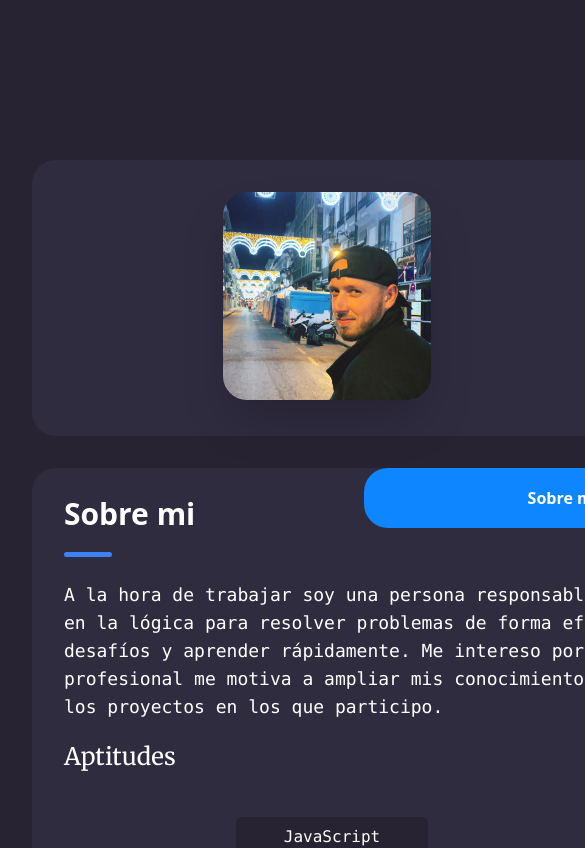
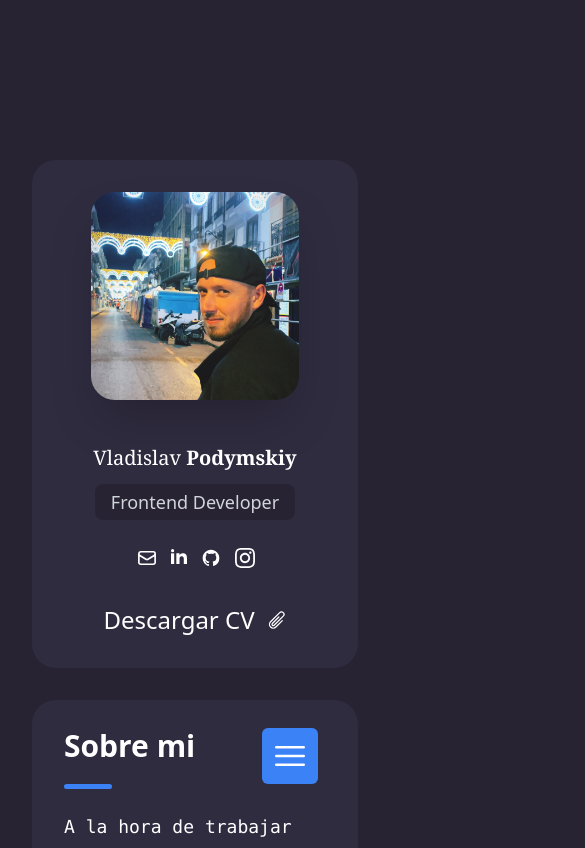
Before and after one commit to Whatislove12/cv, a React (Create React App) app: page / in a window 390 px wide. Shown: the top 848 px of the page, 585 px wide, since content can reach past the window. Built offline with nearby package versions, Linux system fonts and the light colour scheme.

Commit message:
Responsive with gamburger

```diff
--- a/src/components/AboutMe.js
+++ b/src/components/AboutMe.js
@@ -14,7 +14,7 @@ export const AboutMe = () => {
       </div>
       <div className=" font-mono">
         <h3 className="text-2xl font-Merriweather my-5">Aptitudes</h3>
-        <div className="flex">
+        <div className="flex flex-col md:flex-row">
           <ul className={styles.column}>
             <li>JavaScript</li>
             <li>React.js</li>
--- /dev/null
+++ b/src/components/MenuGamburger.js
@@ -0,0 +1,25 @@
+export const MenuGamburger = () => {
+
+
+
+    return (
+        <div>
+          <button onClick={handleMenuToggle}>
+            <svg
+              xmlns="http://www.w3.org/2000/svg"
+              fill="none"
+              viewBox="0 0 24 24"
+              strokeWidth="1.5"
+              stroke="currentColor"
+              className="w-6 h-6"
+            >
+              <path
+                strokeLinecap="round"
+                strokeLinejoin="round"
+                d="M3.75 6.75h16.5M3.75 12h16.5m-16.5 5.25h16.5"
+              />
+            </svg>
+          </button>
+        </div>
+    )
+}
--- a/src/components/ShortInformation.js
+++ b/src/components/ShortInformation.js
@@ -6,7 +6,7 @@ import { IconMail } from "./icons/IconMail";
 
 export const ShortInformation = () => {
   return (
-    <div className=" lg:w-[29%] flex flex-row gap-6 justify-around lg:flex-col w-full h-full bg-main-containers rounded-3xl p-8">
+    <div className=" lg:w-[29%] flex flex-col  gap-6 justify-around lg:flex-col md:flex-row w-full h-full bg-main-containers rounded-3xl p-8">
       <div>
         <img
           src="/images/me2.jpeg"
--- a/src/index.css
+++ b/src/index.css
@@ -12,5 +12,5 @@
 }
 
 body  {
-  @apply w-[1200px] m-auto
+  @apply max-w-[1200px] m-auto
 }
--- a/src/layout/index.js
+++ b/src/layout/index.js
@@ -1,13 +1,18 @@
 import { Outlet, NavLink, useLocation } from "react-router-dom";
-import './layout.css'
+import "./layout.css";
+import { useState } from "react";
 
 export const Layout = () => {
   const menu = [
     { url: "/", name: "Sobre mi" },
     { url: "/resumen", name: "Resumen" },
-    { url: "/portfolio", name: "Portafolio"},
-/*     { url: "/contacts", name: "Contactos"}
- */  ];
+    { url: "/portfolio", name: "Portafolio" },
+    /*     { url: "/contacts", name: "Contactos"}
+     */
+  ];
+
+  const [menuOpen, setMenuOpen] = useState(false);
+  const handleMenuToggle = () => setMenuOpen(!menuOpen);
 
   const location = useLocation();
   const pageName =
@@ -15,21 +20,41 @@ export const Layout = () => {
 
   return (
     <div>
-      <header className=" relative">
-        <nav className=" absolute -right-8 top-0 w-3/4 ml-auto bg-[#0D86FF] rounded-3xl pl-20 pr-2 py-[18px]">
-          <ul className="flex justify-around">
+      <header className=" relative ">
+        <nav className={menuOpen ? "open" : "close"}>
+          <ul className=" ">
             {menu.map((item) => (
               <li key={item.url}>
-                <NavLink to={item.url} className="text-gray-200">{item.name}</NavLink>
+                <NavLink to={item.url} className="text-gray-200">
+                  {item.name}
+                </NavLink>
               </li>
             ))}
           </ul>
         </nav>
         <div>
-        <h1 className=" text-3xl font-sans font-bold leading-7 pt-8 ">
-          {pageName}
-          <div className="w-12 h-[5px] bg-blue-500 my-6 rounded"></div>
-        </h1>
+          <h1 className=" text-3xl font-sans font-bold leading-7 pt-8 ">
+            {pageName}
+            <div className="w-12 h-[5px] bg-blue-500 my-6 rounded"></div>
+          </h1>
+          <button onClick={handleMenuToggle}>
+            <div className="bg-blue-500 p-2 rounded-md">
+              <svg
+                xmlns="http://www.w3.org/2000/svg"
+                fill="none"
+                viewBox="0 0 24 24"
+                strokeWidth="1.5"
+                stroke="currentColor"
+                className="w-10 h-10 bg-blue-500 rounded-md"
+              >
+                <path
+                  strokeLinecap="round"
+                  strokeLinejoin="round"
+                  d="M3.75 6.75h16.5M3.75 12h16.5m-16.5 5.25h16.5"
+                />
+              </svg>
+            </div>
+          </button>
         </div>
       </header>
       <main className="h-full">
--- a/src/layout/layout.css
+++ b/src/layout/layout.css
@@ -1,3 +1,19 @@
 nav .active {
     @apply text-white font-semibold
 }
+nav {
+   @apply absolute md:-right-8 -left-[1000px] top-0 md:w-3/4 ml-auto md:bg-[#0D86FF] rounded-3xl md:py-[18px]
+}
+ header button {
+    @apply md:-left-[1000px] absolute right-2 top-7 md:hidden
+}
+nav ul {
+    @apply md:flex md:flex-row md:justify-around flex flex-col gap-1
+}
+
+header .open {
+    @apply -right-8 -left-8 top-28 bg-[#272333f6] text-center text-xl p-6 w-[90%] mx-auto
+}
+header div {
+    @apply flex justify-between
+}
--- a/src/styles/About.module.scss
+++ b/src/styles/About.module.scss
@@ -1,12 +1,12 @@
 .column {
-    @apply flex-1
+  @apply flex-1;
 }
-.column>li {
-    @apply  w-48 text-center py-2 bg-main-blue my-6 rounded-md m-auto hover:scale-110 transform transition-transform duration-300 ease-in-out even:translate-x-10
+.column > li {
+  @apply w-48 text-center py-2 bg-main-blue my-6 rounded-md m-auto hover:scale-110 transform transition-transform duration-300 ease-in-out even:translate-x-10 odd:-translate-x-10;
 }
 
 .lenguages {
-    @apply flex flex-col bg-main-blue rounded-3xl p-6
+  @apply flex flex-col bg-main-blue rounded-3xl p-6;
 }
 /* .lenguages>p {
     @apply  py-1 px-14 bg-[#0080ff5d] rounded-md hover:scale-110 transform transition-transform duration-300 ease-in-out
```
